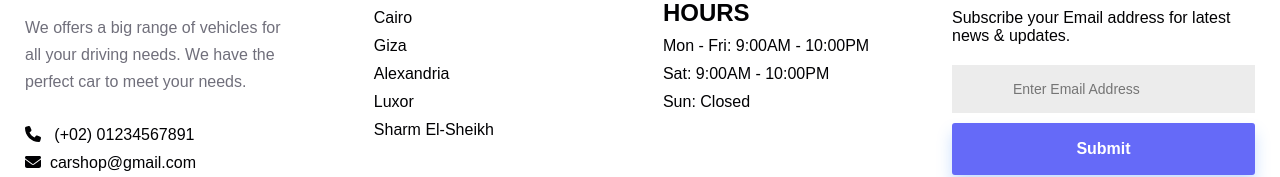
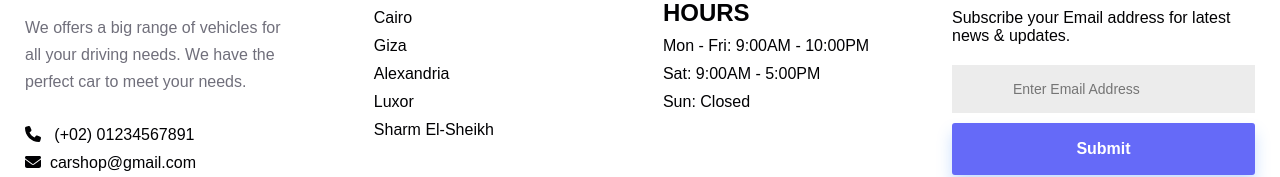
Before and after one commit to AhmedEhab-SG/car-shop, a React (Create React App) app: page /car-shop/models in a window 1280 px wide. Shown: the part 2728-2905 px from the top of the page. Built offline with nearby package versions, Linux system fonts and the light colour scheme.

Commit message:
update time

```diff
--- a/src/components/Footer/Footer.component.jsx
+++ b/src/components/Footer/Footer.component.jsx
@@ -55,7 +55,7 @@ const Footer = () => {
           <ul className={classes.footerContent2}>
             <li>Working Hours</li>
             <li>Mon - Fri: 9:00AM - 10:00PM</li>
-            <li>Sat: 9:00AM - 10:00PM</li>
+            <li>Sat: 9:00AM - 5:00PM</li>
             <li>Sun: Closed</li>
           </ul>
 
```
